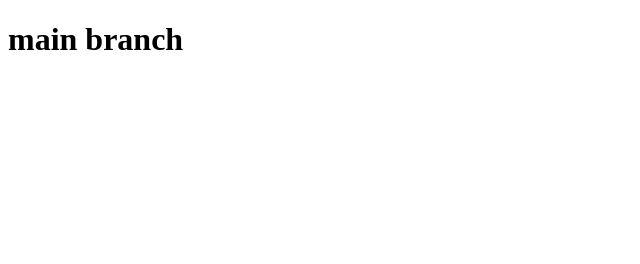
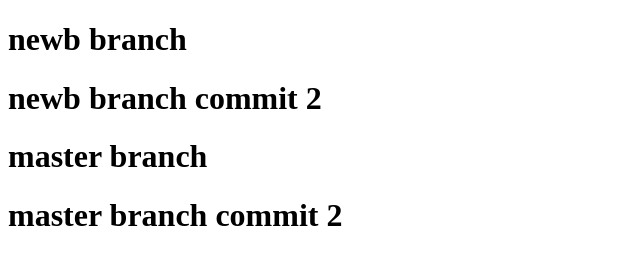
Before and after one commit to BHATTz/test, a plain HTML site: page index.html in a window 1280 px wide. Shown: the whole page, without its empty margins (0-640 px from the left). Drawn offline with Linux system fonts and the light colour scheme.

Commit message:
new commit

```diff
--- a/index.html
+++ b/index.html
@@ -8,7 +8,10 @@
 </head>
 
 <body>
-  <h1>main branch</h1>
+  <h1>newb branch</h1>
+  <h1>newb branch commit 2</h1>
+  <h1>master branch</h1>
+  <h1>master branch commit 2</h1>
 </body>
 
 </html>
```
